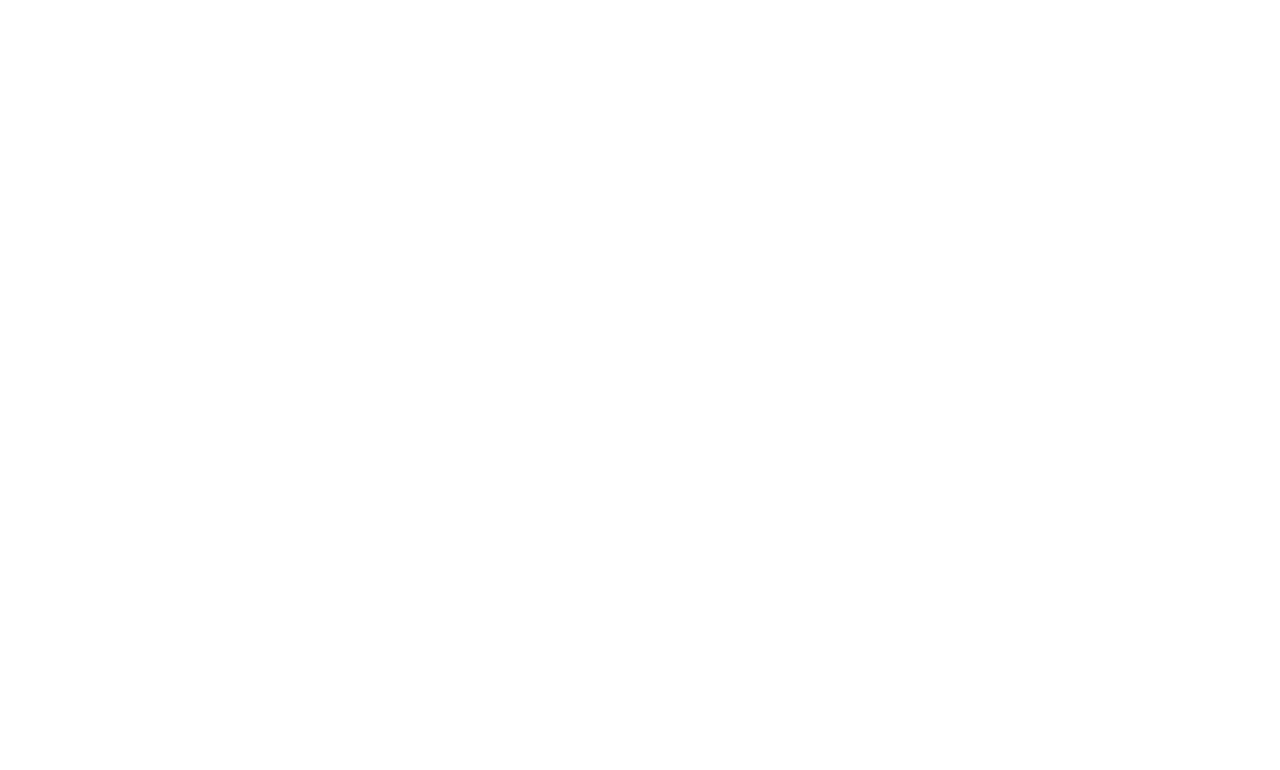
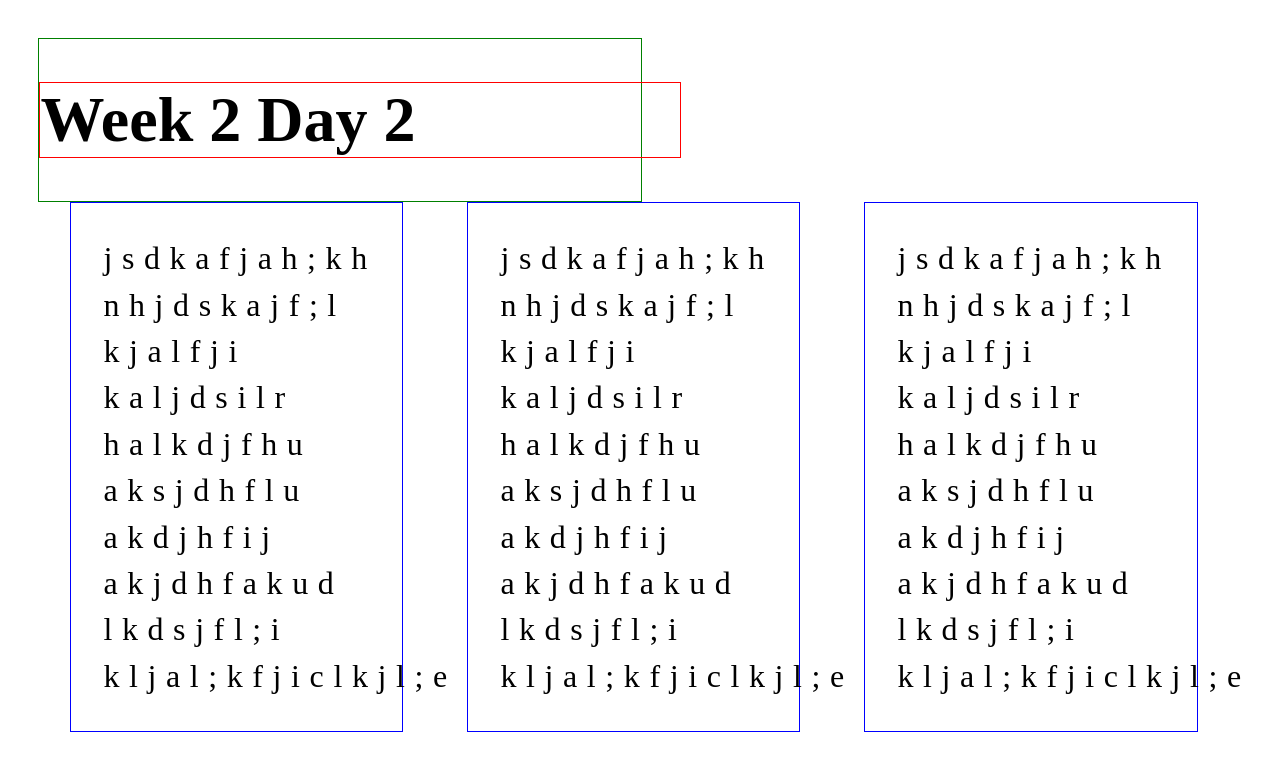
Before and after one commit to ChrisTheBrave/git-day-6, a plain HTML site: page index.html in a window 1280 px wide. Drawn offline with Linux system fonts and the light colour scheme.

Commit message:
Added html and css properties to learn about new units and properties

```diff
--- a/index.html
+++ b/index.html
@@ -2,9 +2,21 @@
 <html lang='en'>
   <head>
     <meta charset="utf-8">
-    <title></title>
+    <link href='style.css' rel='stylesheet'>
+    <title>Week 2 Day @</title>
   </head>
   <body>
+    <header>
+      <h1>Week 2 Day 2</h1>
+    </header>
+
+<main>
+
+  <p>jsdkafjah;kh nhjdskajf;l kjalfji kaljdsilr halkdjfhu aksjdhflu akdjhfij akjdhfakud lkdsjfl;i kljal;kfjiclkjl;e</p>
+  <p>jsdkafjah;kh nhjdskajf;l kjalfji kaljdsilr halkdjfhu aksjdhflu akdjhfij akjdhfakud lkdsjfl;i kljal;kfjiclkjl;e</p>
+  <p>jsdkafjah;kh nhjdskajf;l kjalfji kaljdsilr halkdjfhu aksjdhflu akdjhfij akjdhfakud lkdsjfl;i kljal;kfjiclkjl;e</p>
+
+</main>
 
   </body>
 </html>
--- a/style.css
+++ b/style.css
@@ -0,0 +1,32 @@
+
+body{
+  margin: 3%;
+  font-size: 2em;
+}
+
+header {
+  border: 1px solid green;
+  width: 50%;
+  -ms-border-radius
+  -moz-border-radius
+  -webkit-border-radius
+  -o-border-radius
+  border-radius: 1em;
+}
+
+h1 {
+  border: 1px solid red;
+  width: 50vw;
+}
+
+p{
+line-height: 1.45em;
+word-spacing: 2em;
+letter-spacing: .3em;
+float: left;
+width: calc(33% - 2em);
+margin: 0 1em;
+padding: 1em;
+border: 1px solid blue;
+box-sizing: border-box;
+}
```
